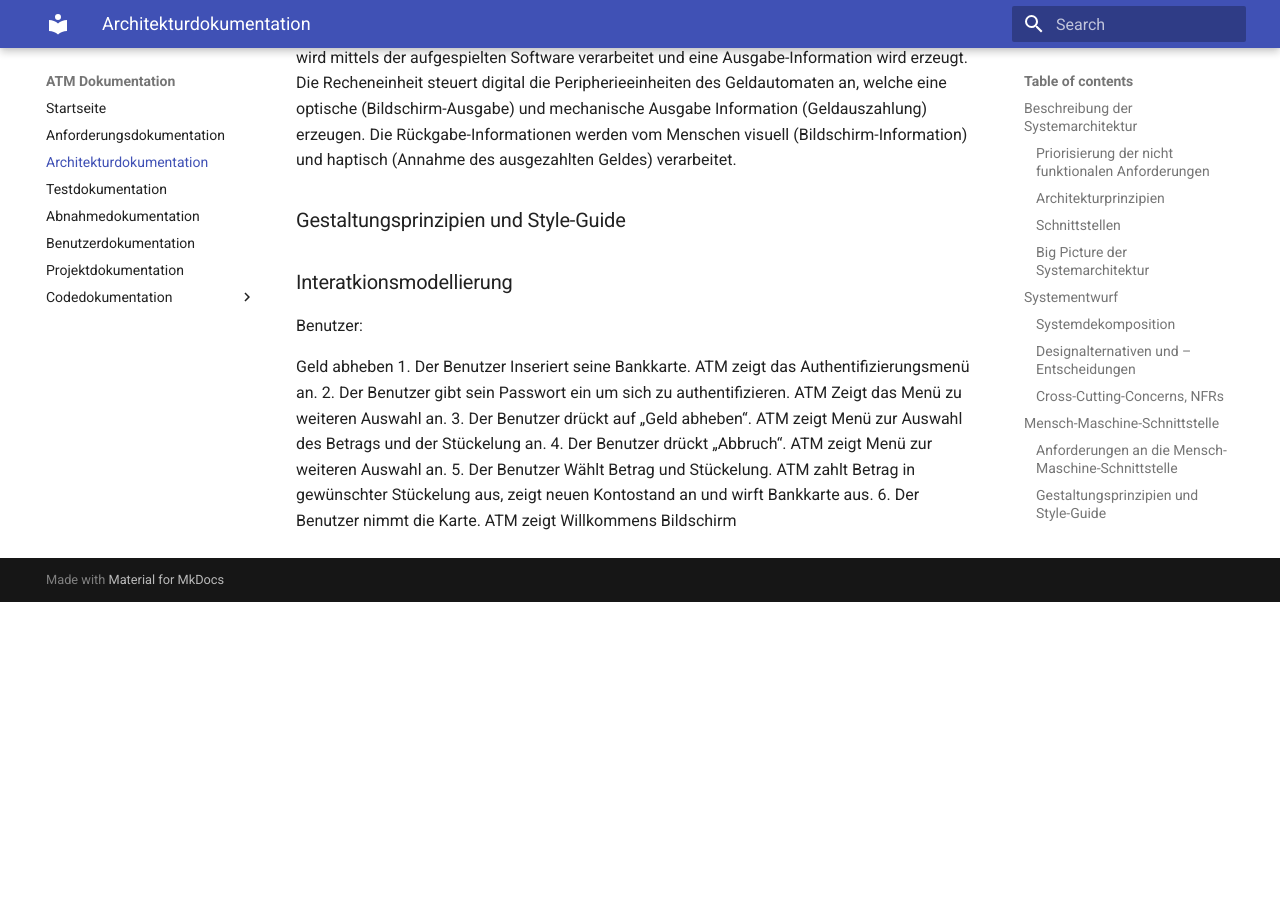
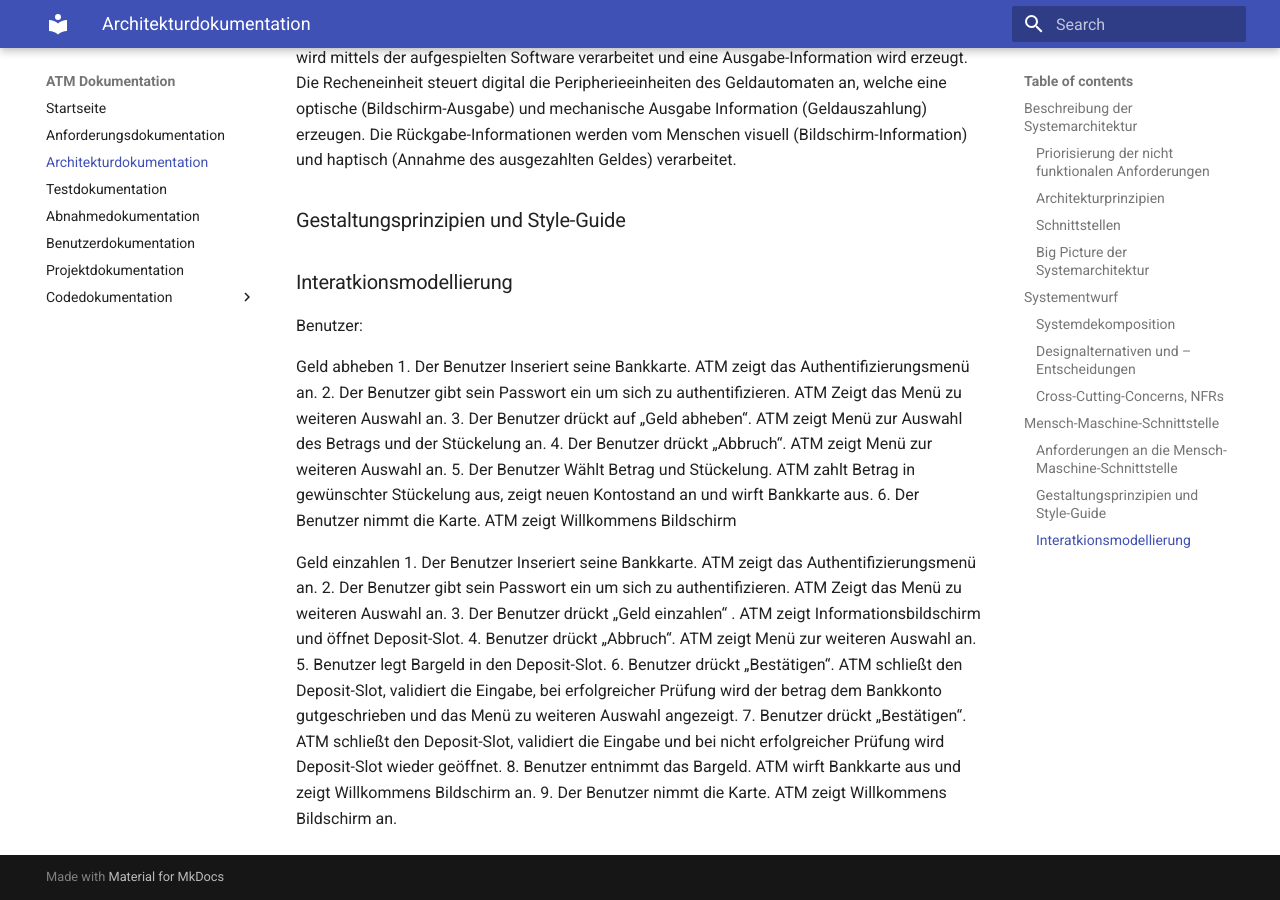
Before and after one commit to Halfpipe-SD/ATM, an MkDocs documentation site: the page built from docs/docs/architecture-docs.md, in a window 1280 px wide and 900 px high, scrolled down 1382 px. Built offline with MkDocs 1.6.1 and Material for MkDocs 9.7.7, drawn with Linux system fonts in a browser that asks for light colours; before the commit the page ends 1984 px from its top, so only the background shows below that.

Commit message:
#13 added Interaktionsmodellierung

```diff
--- a/docs/docs/architecture-docs.md
+++ b/docs/docs/architecture-docs.md
@@ -58,3 +58,14 @@ Geld abheben
 4.	Der Benutzer drückt „Abbruch“. ATM zeigt Menü zur weiteren Auswahl an.
 5.	Der Benutzer Wählt Betrag und Stückelung. ATM zahlt Betrag in gewünschter Stückelung aus, zeigt neuen Kontostand an und wirft Bankkarte aus.
 6.	Der Benutzer nimmt die Karte. ATM zeigt Willkommens Bildschirm
+
+Geld einzahlen
+1.	Der Benutzer Inseriert seine Bankkarte. ATM zeigt das Authentifizierungsmenü an.
+2.	Der Benutzer gibt sein Passwort ein um sich zu authentifizieren. ATM Zeigt das Menü zu weiteren Auswahl an.
+3.	Der Benutzer drückt „Geld einzahlen“ . ATM zeigt Informationsbildschirm und öffnet Deposit-Slot.
+4.	Benutzer drückt „Abbruch“. ATM zeigt Menü zur weiteren Auswahl an.
+5.	Benutzer legt Bargeld in den Deposit-Slot.
+6.	Benutzer drückt „Bestätigen“. ATM schließt den Deposit-Slot, validiert die Eingabe, bei erfolgreicher Prüfung wird der betrag dem Bankkonto gutgeschrieben und das Menü zu weiteren Auswahl angezeigt.
+7.	Benutzer drückt „Bestätigen“. ATM schließt den Deposit-Slot, validiert die Eingabe und bei nicht erfolgreicher Prüfung wird Deposit-Slot wieder geöffnet.
+8.	Benutzer entnimmt das Bargeld. ATM wirft Bankkarte aus und zeigt Willkommens Bildschirm an.
+9.	Der Benutzer nimmt die Karte. ATM zeigt Willkommens Bildschirm an.
```
